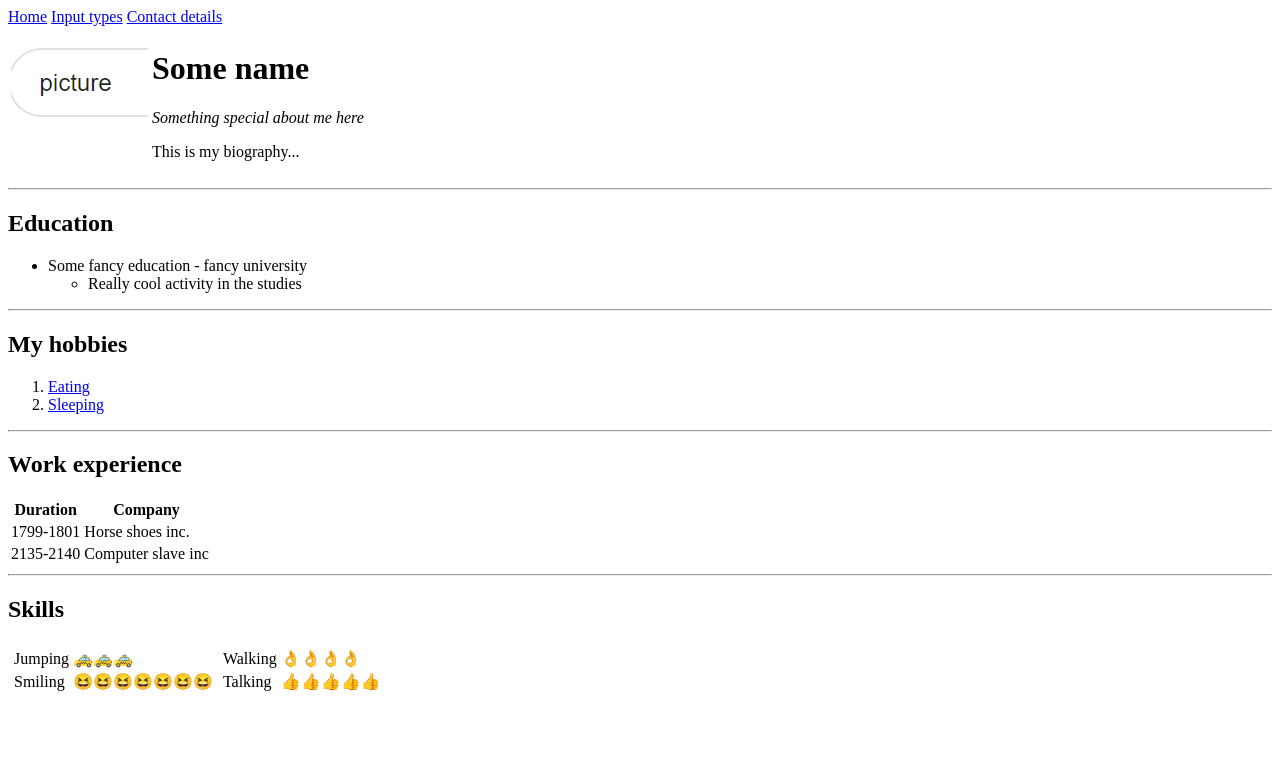
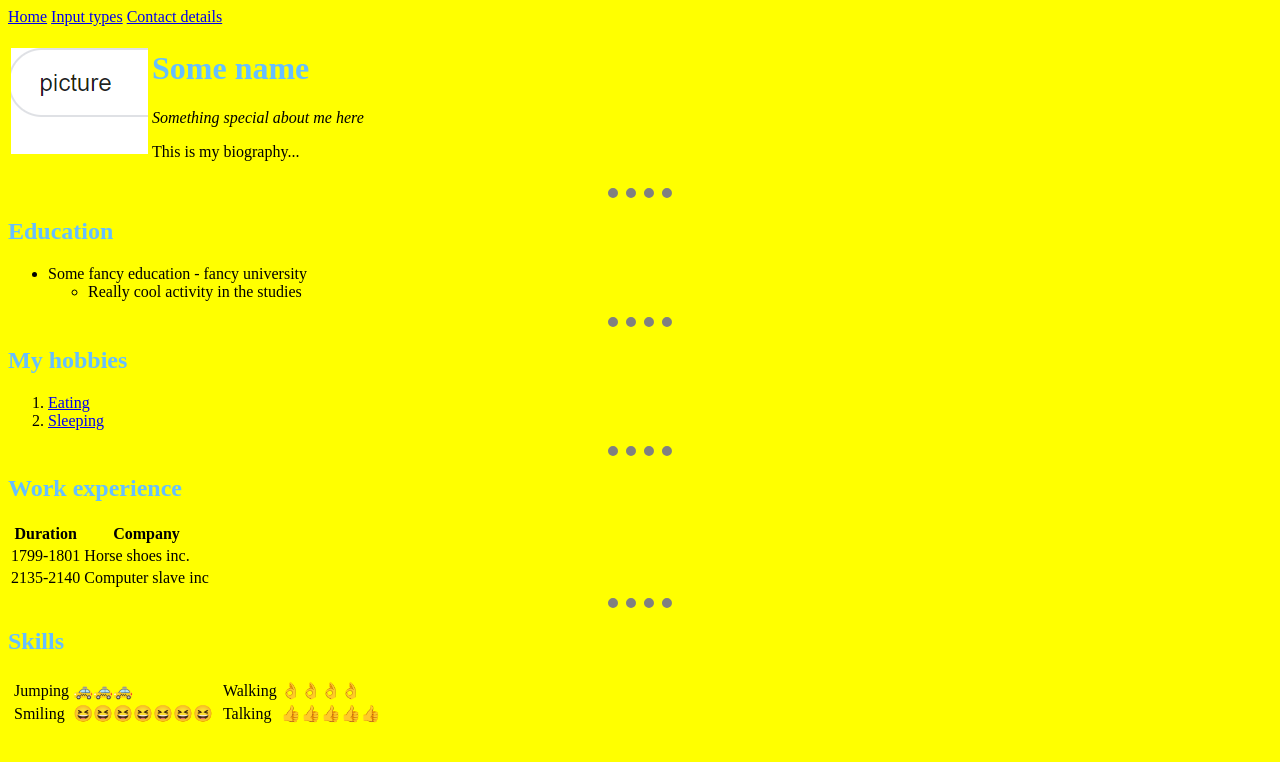
Before and after one commit to shahamir/udemyWebCourse, a plain HTML site: page Web bootcamp/HTML - Personal Site/index.html in a window 1280 px wide. Drawn offline with Linux system fonts and the light colour scheme.

Commit message:
Intro to css
Section 5

```diff
--- /dev/null
+++ b/Web bootcamp/HTML - Personal Site/css/style.css
@@ -0,0 +1,19 @@
+hr {
+  border-style: none;
+  border-top-style: dotted;
+  border-width: 10px;
+  width: 5%;
+  color: gray;
+}
+
+body {
+  background-color: yellow;
+}
+
+h1 {
+  color: #66BFFF;
+}
+
+h2 {
+  color: #66BFFF;
+}
--- a/Web bootcamp/HTML - Personal Site/index.html
+++ b/Web bootcamp/HTML - Personal Site/index.html
@@ -4,6 +4,7 @@
 <head>
   <meta charset="utf-8"> <!-- encoding -->
   <title>😎 Awesome webpage</title>
+  <link rel="stylesheet" href="./css/style.css">
 </head>
 
 <body>
```
Also changed, not shown: Web bootcamp/HTML - Personal Site/contacts.html (+1 -0 lines), Web bootcamp/HTML - Personal Site/inputs.html (+1 -0 lines).
